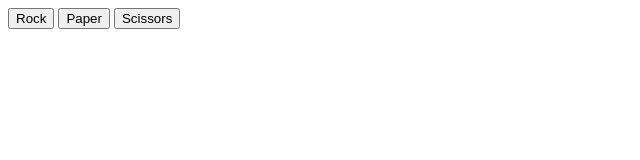
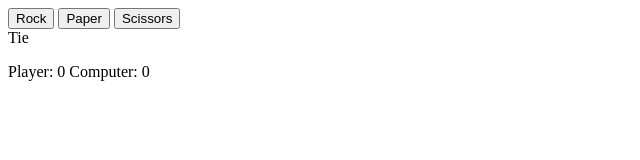
Before and after one commit to izenik-ez/rock-paper-scissors, a plain HTML site: page index.html in a window 1280 px wide. Both pictures are taken after a click on the button "Rock". Shown: the whole page, without its empty margins (0-640 px from the left). Drawn offline with Linux system fonts and the light colour scheme.

Commit message:
Add score div to the html file

```diff
--- a/index.html
+++ b/index.html
@@ -9,6 +9,8 @@
         <button>Rock</button>
         <button>Paper</button>
         <button>Scissors</button>
+
+        <div></div>
         <script src="script.js"></script>
     </body>
 </html>
--- a/script.js
+++ b/script.js
@@ -7,21 +7,29 @@ let getComputerChoice = function(){
 }
 
 
+let playerScore = 0,
+    computerScore = 0;
+
 let playRound = function(playerSelection, computerSelection){
     let player = playerSelection.toLowerCase();
     let computer = computerSelection.toLowerCase();
+    let divResult = document.querySelector('div');
 
 
-    if (player == computer)
-        return "Tie";
+    if (player == computer){
+        divResult.innerText = "Tie";
+    } else if ((player == "paper") && (computer == "rock") ||
+               (player == "rock")  && (computer == "scissors") ||
+               (player == "scissors" && (computer == "paper"))){
+        divResult.innerText = "You win! " + player + " beats " + computer;
+        ++playerScore;
+    } else{
+        divResult.innerText = "You Lose! " + computer + " beats " + player;
+        ++computerScore;
+    }
 
-    if ((player == "paper") && (computer == "rock") ||
-        (player == "rock")  && (computer == "scissors") ||
-        (player == "scissors" && (computer == "paper"))){
-        return "You win! " + player + " beats " + computer;
-    } else{
-        return "You Lose! " + computer + " beats " + player;
-    }
+    divResult.innerHTML += "<p>Player: " + playerScore + " Computer: " + computerScore + "</p>";
+    return;
 }
 
 let game = function (){
```
